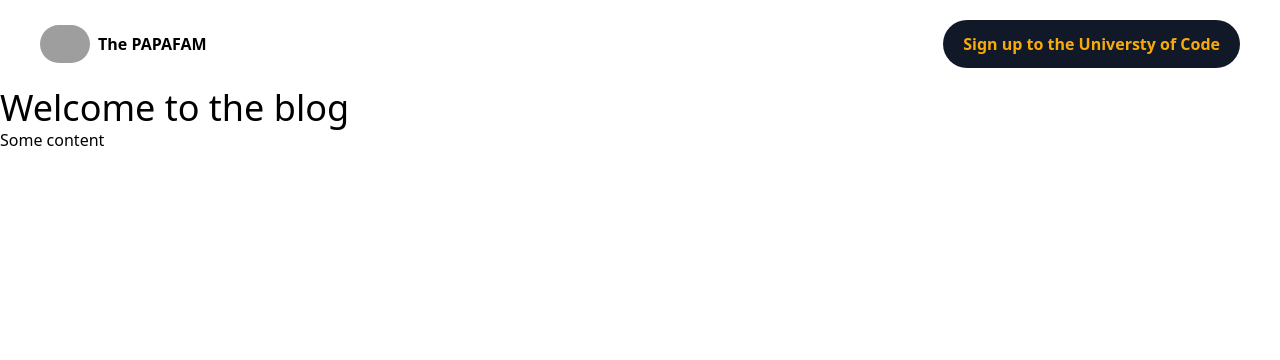
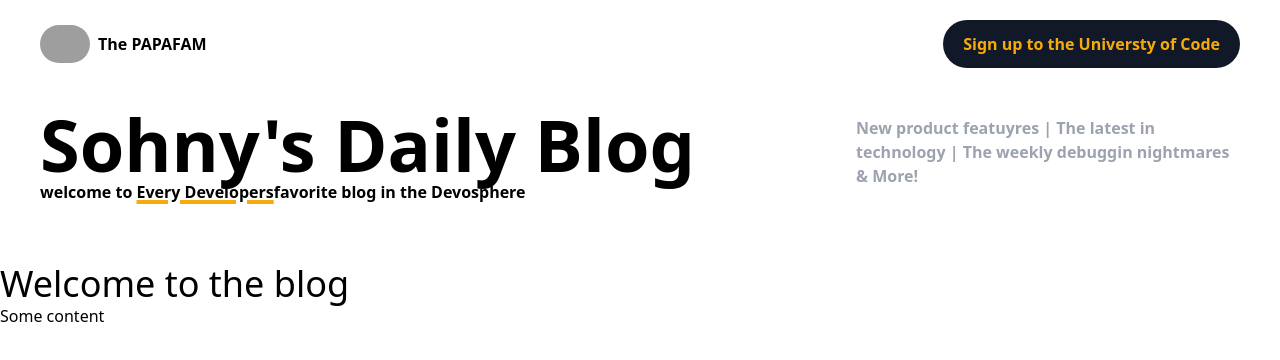
Before and after one commit to jp2mesquita/Thebabrus-blog, a Next.js app: page / in a window 1280 px wide. Shown: the top 360 px of the page. Built offline with nearby package versions, Linux system fonts and the light colour scheme; grey boxes are pictures that could not be loaded.

Commit message:
feat: create banner component

```diff
--- a/src/app/(user)/layout.tsx
+++ b/src/app/(user)/layout.tsx
@@ -2,12 +2,14 @@
 
 import { ReactNode } from 'react'
 import Header from '@/components/Header'
+import Banner from '@/components/Banner'
 
 export default function RootLayout({ children }: { children: ReactNode }) {
   return (
     <html>
       <body>
         <Header />
+        <Banner />
         {children}
       </body>
     </html>
--- /dev/null
+++ b/src/components/Banner.tsx
@@ -0,0 +1,20 @@
+export default function Banner() {
+  return (
+    <div className="flex flex-col lg:flex-row lg:space-x-5 justify-between font-bold px-10 py-5 mb-10">
+      <div>
+        <h1 className="text-7xl">Sohny&apos;s Daily Blog</h1>
+        <h2 className="mt-5 md:mt-0">
+          welcome to{' '}
+          <span className="underline decoration-4 decoration-[#f7ab0a]">
+            Every Developers
+          </span>
+          favorite blog in the Devosphere
+        </h2>
+      </div>
+      <p className="mt-5 md:mt-2 text-gray-400 max-w-sm">
+        New product featuyres | The latest in technology | The weekly debuggin
+        nightmares & More!
+      </p>
+    </div>
+  )
+}
```
